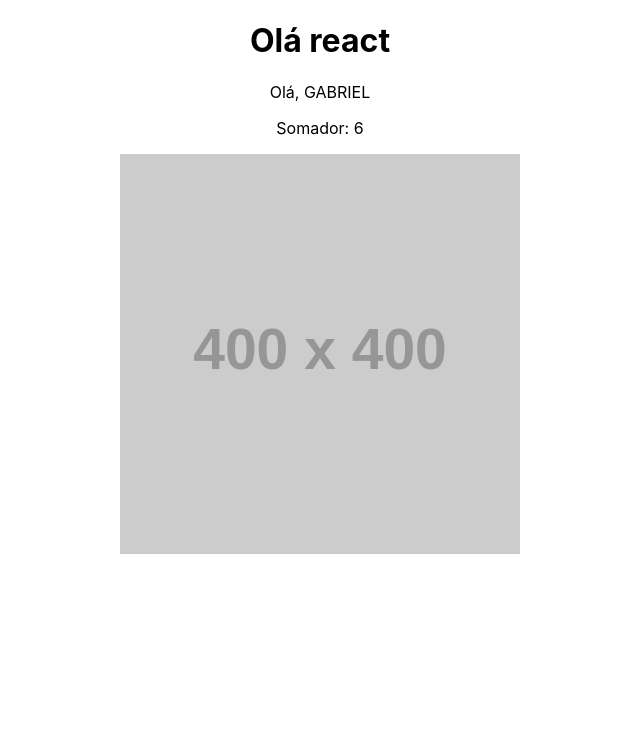
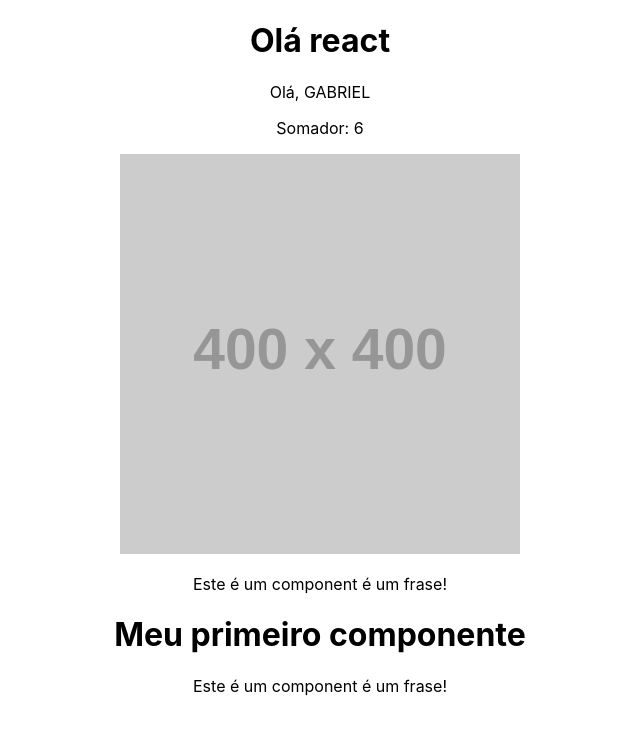
Before and after one commit to Lucio-Gabriel/my-app, a React (Create React App) app: page / in a window 1280 px wide. Shown: the top 734 px of the page, without its empty margins (320-960 px from the left). Built offline with nearby package versions, Linux system fonts and the light colour scheme.

Commit message:
feat: create first components

```diff
--- a/src/App.js
+++ b/src/App.js
@@ -1,4 +1,5 @@
 import "./App.css";
+import HelloWorld from "./components/HelloWorld";
 
 function App() {
   const name = "Gabriel";
@@ -17,6 +18,8 @@
       <p>Olá, {newName}</p>
       <p>Somador: {sumNumber(1, 5)}</p>
       <img src={urlImage} alt="minha image" />
+
+      <HelloWorld />
     </div>
   );
 }
--- /dev/null
+++ b/src/components/Frase.js
@@ -0,0 +1,9 @@
+function Frase() {
+  return (
+    <div>
+      <p>Este é um component é um frase!</p>
+    </div>
+  );
+}
+
+export default Frase;
--- /dev/null
+++ b/src/components/HelloWorld.js
@@ -0,0 +1,13 @@
+import Frase from "./Frase";
+
+function HelloWorld() {
+    return (
+        <div>
+            <Frase />
+            <h1>Meu primeiro componente</h1>
+            <Frase />
+        </div>
+    )
+}
+
+export default HelloWorld;
```
